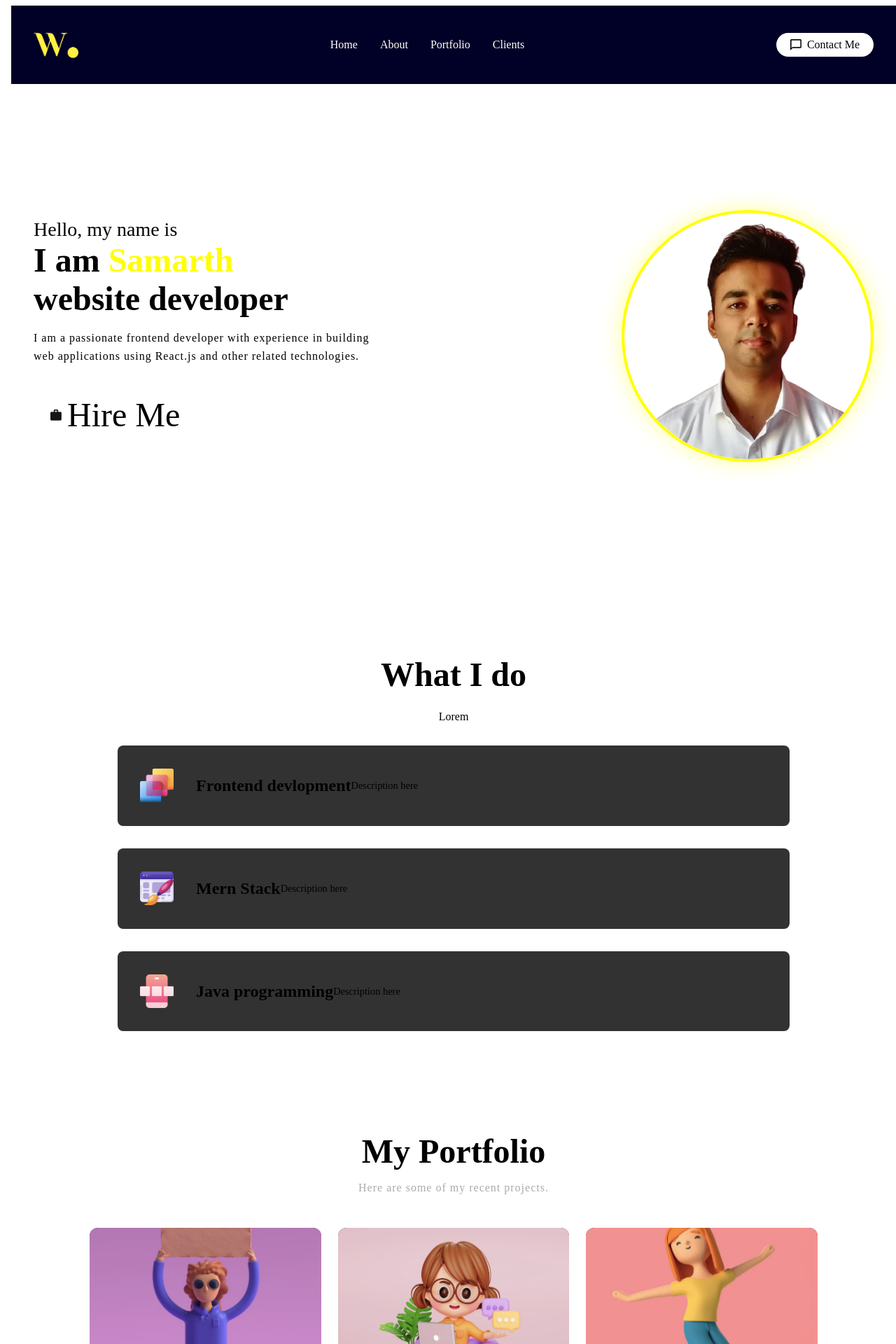
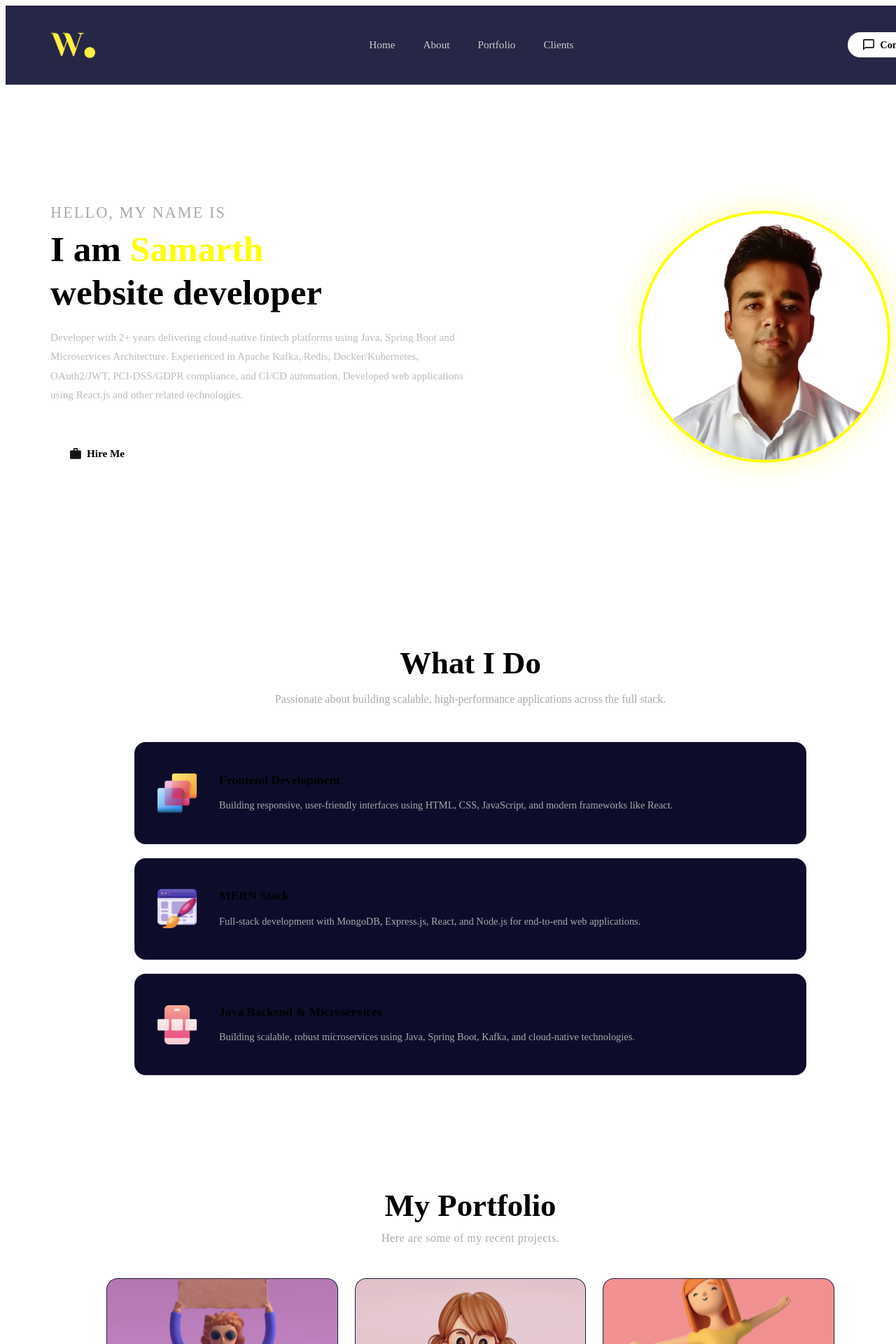
Before and after one commit to Samarth7909/portfolio, a React (Create React App) app: page / in a window 1280 px wide. Shown: the top 1920 px of the page at 70% size. Built offline with nearby package versions, Linux system fonts and the light colour scheme.

Commit message:
UI fixed

```diff
--- a/src/Components/Intro/Intro.js
+++ b/src/Components/Intro/Intro.js
@@ -12,11 +12,16 @@ const Intro = () => {
       <div className='introContent'>
         <span className='hello'>Hello, my name is</span>
         <span className='introText'>I am <span className='introName'>Samarth</span><br />website developer</span>
-      <p className='introPara'>I am a passionate frontend developer with experience in building<br /> web applications using React.js and other related technologies.</p>
-        <ScrollLink to='contact' spy={true} smooth={true} offset={-50} duration={500} className='btn'>
-          <img src={btnImg} alt="Hire" className='btnImg' />
-          Hire Me
-        </ScrollLink>
+      <p className='introPara'>Developer with 2+ years delivering cloud-native fintech platforms using Java, Spring Boot and Microservices Architecture. Experienced in Apache Kafka, Redis, Docker/Kubernetes, OAuth2/JWT, PCI-DSS/GDPR compliance, and CI/CD automation. Developed web applications using React.js and other related technologies.</p>
+        <div className='btnGroup'>
+          <ScrollLink to='contact' spy={true} smooth={true} offset={-50} duration={500} className='btn'>
+            <img src={btnImg} alt="Hire" className='btnImg' />
+            Hire Me
+          </ScrollLink>
+          <a href='/resume.pdf' download='Samarth_Resume.pdf' className='btn btnOutline'>
+            Resume
+          </a>
+        </div>
       </div>
       <img src={bg} alt="Profile" className='bg' />
     </section>
--- a/src/Components/Intro/intro.css
+++ b/src/Components/Intro/intro.css
@@ -3,12 +3,11 @@
   width: 100vw;
   max-width: 75rem;
   margin: 0 auto;
-  overflow: hidden;
-  position: relative;
   display: flex;
   align-items: center;
   justify-content: space-between;
-  padding: 0 2rem;
+  padding: 0 4rem;
+  gap: 2rem;
 }
 
 .bg {
@@ -17,29 +16,30 @@
   object-fit: cover;
   border-radius: 50%;
   border: 4px solid yellow;
-  box-shadow: 0 0 30px rgba(255, 255, 0, 0.4);
+  box-shadow: 0 0 40px rgba(255, 255, 0, 0.3);
   flex-shrink: 0;
 }
 
 .introContent {
-  height: 100%;
-  width: 100%;
-  padding: 0;
-  font-size: 3rem;
-  font-weight: 700;
   display: flex;
   flex-direction: column;
   justify-content: center;
+  gap: 0.5rem;
+  max-width: 38rem;
 }
 
 .hello {
-  font-size: 1.75rem;
-  font-weight: 100;
+  font-size: 1.4rem;
+  font-weight: 300;
+  color: #aaa;
+  letter-spacing: 2px;
+  text-transform: uppercase;
 }
 
 .introText {
-  font-size: 3rem;
+  font-size: 3.2rem;
   font-weight: 700;
+  line-height: 1.2;
 }
 
 .introName {
@@ -47,18 +47,22 @@
 }
 
 .introPara {
-  font-size: 1rem;
+  font-size: 0.95rem;
   font-weight: 300;
-  letter-spacing: 1px;
-  margin: 1rem 0;
-  max-width: 30rem;
-  line-height: 1.6;
+  color: #bbb;
+  line-height: 1.8;
+  margin-top: 0.75rem;
+}
+
+.btnGroup {
+  display: flex;
+  gap: 1rem;
+  flex-wrap: wrap;
+  margin-top: 1.5rem;
 }
 
 .btn {
-  background: white;
-  margin: 1rem 0;
-  padding: 0.75rem 1.5rem;
+  padding: 0.75rem 1.75rem;
   border: none;
   border-radius: 2rem;
   width: fit-content;
@@ -68,11 +72,27 @@
   cursor: pointer;
   color: black;
   text-decoration: none;
-  font-weight: 500;
+  font-weight: 600;
+  font-size: 0.95rem;
+  background: white;
+  transition: background 0.2s, transform 0.2s;
 }
 
 .btn:hover {
-  background: #eaeaea;
+  background: #f0f0f0;
+  transform: scale(1.04);
+}
+
+.btnOutline {
+  background: transparent;
+  border: 2px solid rgba(255, 255, 255, 0.6);
+  color: white;
+}
+
+.btnOutline:hover {
+  background: rgba(255, 255, 255, 0.08);
+  border-color: white;
+  transform: scale(1.04);
 }
 
 .btnImg {
@@ -81,50 +101,54 @@
   object-fit: cover;
 }
 
-@media screen and (max-width: 840px) {
+@media screen and (max-width: 900px) {
+  #intro {
+    padding: 0 2rem;
+  }
+
+  .introText {
+    font-size: 2.5rem;
+  }
+
+  .bg {
+    width: 17rem;
+    height: 17rem;
+  }
+}
+
+@media screen and (max-width: 600px) {
+  #intro {
+    flex-direction: column-reverse;
+    justify-content: center;
+    padding: 2rem 1.5rem;
+    height: auto;
+    min-height: calc(100vh - 5rem);
+    gap: 2rem;
+  }
+
   .introContent {
-    font-size: 2rem;
+    align-items: center;
+    text-align: center;
   }
 
   .introText {
     font-size: 2rem;
   }
 
-  .bg {
-    width: 16rem;
-    height: 16rem;
-  }
-}
-
-@media screen and (max-width: 480px) {
-  #intro {
-    flex-direction: column-reverse;
-    justify-content: center;
-    gap: 1.5rem;
-    padding: 1.5rem;
-  }
-
-  .introContent {
-    font-size: 1.5rem;
-    padding: 0;
-    align-items: center;
-    text-align: center;
-  }
-
-  .introText {
-    font-size: 1.75rem;
-  }
-
   .hello {
-    font-size: 1.25rem;
+    font-size: 1rem;
   }
 
   .bg {
-    width: 10rem;
-    height: 10rem;
+    width: 12rem;
+    height: 12rem;
   }
 
   .introPara {
-    font-size: 0.9rem;
+    font-size: 0.88rem;
+  }
+
+  .btnGroup {
+    justify-content: center;
   }
 }
--- a/src/Components/Navbar/navbar.css
+++ b/src/Components/Navbar/navbar.css
@@ -1,40 +1,65 @@
 .navbar {
   height: 5rem;
   width: 100vw;
-  max-width: 75rem;
-  margin: 0 auto;
-  padding: 1rem 2rem;
+  max-width: 100vw;
+  padding: 1rem 4rem;
   display: flex;
   align-items: center;
   justify-content: space-between;
   position: sticky;
   top: 0;
-  z-index: 3;
-  background: #010026;
+  z-index: 100;
+  background: rgba(1, 0, 38, 0.85);
+  backdrop-filter: blur(10px);
+  border-bottom: 1px solid rgba(255, 255, 255, 0.08);
 }
 
 .logo {
   object-fit: cover;
   height: 3rem;
   width: 4rem;
+  cursor: pointer;
 }
 
 .desktopMenu {
   display: flex;
   align-items: center;
+  gap: 0.5rem;
 }
 
 .desktopMenuListItem {
-  margin: 1rem;
-  color: white;
+  padding: 0.5rem 1rem;
+  color: #ccc;
   cursor: pointer;
   text-decoration: none;
+  font-size: 0.95rem;
+  transition: color 0.2s;
+  position: relative;
 }
 
-.desktopMenuListItem:hover,
+.desktopMenuListItem::after {
+  content: '';
+  position: absolute;
+  bottom: 0;
+  left: 50%;
+  transform: translateX(-50%);
+  width: 0;
+  height: 2px;
+  background: yellow;
+  transition: width 0.3s ease;
+}
+
+.desktopMenuListItem:hover {
+  color: white;
+}
+
+.desktopMenuListItem:hover::after,
+.active::after {
+  width: 60%;
+}
+
 .active {
-  padding-bottom: 0.5rem;
-  border-bottom: 3px solid yellow;
+  color: white;
 }
 
 .desktopMenuBtn {
@@ -45,16 +70,19 @@
   align-items: center;
   justify-content: center;
   gap: 0.5rem;
-  padding: 0.5rem 1.25rem;
+  padding: 0.6rem 1.4rem;
   border-radius: 2rem;
   cursor: pointer;
-  font-weight: 500;
+  font-weight: 600;
+  font-size: 0.9rem;
   white-space: nowrap;
   text-decoration: none;
+  transition: background 0.2s, transform 0.2s;
 }
 
 .desktopMenuBtn:hover {
-  background: #eaeaea;
+  background: #f0f0f0;
+  transform: scale(1.04);
 }
 
 .desktopMenuImg {
@@ -67,35 +95,45 @@
   display: none;
   height: 1.8rem;
   cursor: pointer;
+  filter: invert(1);
 }
 
 .navMenu {
   position: absolute;
   top: 5rem;
   right: 2rem;
-  background: #1a1a2e;
-  border-radius: 0.75rem;
+  background: #0d0d2b;
+  border: 1px solid rgba(255, 255, 255, 0.1);
+  border-radius: 1rem;
   padding: 1rem;
   display: flex;
   flex-direction: column;
-  gap: 0.75rem;
-  min-width: 10rem;
-  z-index: 10;
+  gap: 0.5rem;
+  min-width: 12rem;
+  z-index: 100;
+  box-shadow: 0 8px 32px rgba(0, 0, 0, 0.4);
 }
 
 .listItem {
-  color: white;
+  color: #ccc;
   text-decoration: none;
-  padding: 0.5rem 1rem;
+  padding: 0.6rem 1rem;
   border-radius: 0.5rem;
-  transition: background 0.2s;
+  font-size: 0.95rem;
+  transition: background 0.2s, color 0.2s;
+  cursor: pointer;
 }
 
 .listItem:hover {
-  background: rgba(255, 255, 255, 0.1);
+  background: rgba(255, 255, 0, 0.08);
+  color: white;
 }
 
-@media screen and (max-width: 720px) {
+@media screen and (max-width: 768px) {
+  .navbar {
+    padding: 1rem 2rem;
+  }
+
   .desktopMenu,
   .desktopMenuBtn {
     display: none;
--- a/src/Components/Skills/Skill.css
+++ b/src/Components/Skills/Skill.css
@@ -1,93 +1,110 @@
 #skills {
-  overflow: hidden;
   width: 100vw;
   max-width: 75rem;
+  margin: 0 auto;
+  padding: 5rem 4rem;
   display: flex;
   flex-direction: column;
   align-items: center;
-  justify-content: center;
   text-align: center;
-  margin: 0 auto;
-  padding: 3rem 2rem;
 }
 
 .skillTitle {
-  font-size: 3rem;
-  font-weight: 600;
-  padding-top: 3rem;
-  margin-bottom: 1.5rem;
+  font-size: 2.8rem;
+  font-weight: 700;
+  margin-bottom: 0.75rem;
+}
+
+.skillTitle span {
+  color: yellow;
 }
 
 .skillDesc {
+  font-size: 1rem;
   font-weight: 300;
-  font-size: 1rem;
-  max-width: 51rem;
-  padding: 0 2rem;
+  color: #aaa;
+  max-width: 40rem;
+  line-height: 1.7;
+  margin-bottom: 3rem;
 }
 
 .SkillBars {
-  margin: 1.5rem 0;
   width: 100%;
   max-width: 60rem;
   display: flex;
   flex-direction: column;
-  gap: 1rem;
+  gap: 1.25rem;
 }
 
 .SkillBar {
   display: flex;
   align-items: center;
-  margin: 0.5rem 0;
-  padding: 1.5rem 2rem;
-  border-radius: 0.5rem;
-  background: rgb(50, 50, 50);
+  padding: 1.75rem 2rem;
+  border-radius: 1rem;
+  background: #0d0d2b;
+  border: 1px solid rgba(255, 255, 255, 0.07);
   text-align: left;
+  transition: transform 0.2s ease, border-color 0.2s ease, box-shadow 0.2s ease;
+  cursor: default;
+}
+
+.SkillBar:hover {
+  transform: translateY(-3px);
+  border-color: rgba(255, 255, 0, 0.3);
+  box-shadow: 0 8px 24px rgba(0, 0, 0, 0.3);
 }
 
 .SkillBarImg {
   object-fit: cover;
-  height: 3rem;
-  width: 3rem;
+  height: 3.5rem;
+  width: 3.5rem;
   margin-right: 2rem;
   flex-shrink: 0;
 }
 
-.SkillBar p {
-  font-size: 0.9rem;
-  font-weight: 200;
+.SkillBarText h2 {
+  font-size: 1.1rem;
+  font-weight: 600;
+  margin-bottom: 0.4rem;
 }
 
-@media screen and (max-width: 720px) {
+.SkillBarText p {
+  font-size: 0.9rem;
+  font-weight: 300;
+  color: #aaa;
+  line-height: 1.6;
+}
+
+@media screen and (max-width: 768px) {
+  #skills {
+    padding: 4rem 2rem;
+  }
+
   .skillTitle {
     font-size: 2.25rem;
-  }
-
-  .SkillBar p {
-    font-size: 0.85rem;
   }
 }
 
 @media screen and (max-width: 480px) {
   .skillTitle {
     font-size: 1.75rem;
-    padding-top: 2rem;
   }
 
   .SkillBar {
-    padding: 1rem 1.25rem;
+    padding: 1.25rem 1.25rem;
   }
 
   .SkillBarImg {
-    height: 2.25rem;
-    width: 2.25rem;
+    height: 2.5rem;
+    width: 2.5rem;
     margin-right: 1rem;
   }
 
-  .SkillBar h2 {
+  .SkillBarText h2 {
     font-size: 1rem;
   }
 
-  .SkillBar p {
-    font-size: 0.8rem;
+  .SkillBarText p {
+    font-size: 0.82rem;
   }
 }
--- a/src/Components/Skills/Skills.js
+++ b/src/Components/Skills/Skills.js
@@ -7,29 +7,35 @@ import AppDesign from '../../assets/app-design.png'
 const Skills = () => {
   return (
     <section id='skills'>
-      <span className='skillTitle'>What I do</span>
-      <span className='skillDesc'>Lorem</span>
+      <span className='skillTitle'>What I Do</span>
+      <span className='skillDesc'>
+        Passionate about building scalable, high-performance applications across the full stack.
+      </span>
 
       <div className='SkillBars'>
-
         <div className='SkillBar'>
           <img src={UIDesign} alt='UI Design' className='SkillBarImg' />
-          <h2>Frontend devlopment</h2>
-          <p>Description here</p>
+          <div className='SkillBarText'>
+            <h2>Frontend Development</h2>
+            <p>Building responsive, user-friendly interfaces using HTML, CSS, JavaScript, and modern frameworks like React.</p>
+          </div>
         </div>
 
         <div className='SkillBar'>
           <img src={WebDesign} alt='Web Design' className='SkillBarImg' />
-          <h2>Mern Stack</h2>
-          <p>Description here</p>
+          <div className='SkillBarText'>
+            <h2>MERN Stack</h2>
+            <p>Full-stack development with MongoDB, Express.js, React, and Node.js for end-to-end web applications.</p>
+          </div>
         </div>
 
         <div className='SkillBar'>
           <img src={AppDesign} alt='App Design' className='SkillBarImg' />
-          <h2>Java programming</h2>
-          <p>Description here</p>
+          <div className='SkillBarText'>
+            <h2>Java Backend & Microservices</h2>
+            <p>Building scalable, robust microservices using Java, Spring Boot, Kafka, and cloud-native technologies.</p>
+          </div>
         </div>
-
       </div>
     </section>
   )
--- a/src/Components/Works/Works.css
+++ b/src/Components/Works/Works.css
@@ -2,7 +2,7 @@
   width: 100vw;
   max-width: 75rem;
   margin: 0 auto;
-  padding: 4rem 2rem;
+  padding: 5rem 4rem;
   display: flex;
   flex-direction: column;
   align-items: center;
@@ -10,9 +10,9 @@
 }
 
 .worksTitle {
-  font-size: 3rem;
-  font-weight: 600;
-  margin-bottom: 1rem;
+  font-size: 2.8rem;
+  font-weight: 700;
+  margin-bottom: 0.75rem;
 }
 
 .worksDesc {
@@ -20,7 +20,7 @@
   font-weight: 300;
   color: #aaa;
   margin-bottom: 3rem;
-  letter-spacing: 1px;
+  letter-spacing: 0.5px;
 }
 
 .worksGrid {
@@ -33,11 +33,18 @@
 
 .worksCard {
   position: relative;
-  border-radius: 0.75rem;
+  border-radius: 1rem;
   overflow: hidden;
   cursor: pointer;
   aspect-ratio: 4/3;
-  background: #1a1a2e;
+  background: #0d0d2b;
+  border: 1px solid rgba(255, 255, 255, 0.07);
+  transition: transform 0.3s ease, box-shadow 0.3s ease;
+}
+
+.worksCard:hover {
+  transform: translateY(-5px);
+  box-shadow: 0 12px 32px rgba(0, 0, 0, 0.4);
 }
 
 .worksImg {
@@ -56,15 +63,15 @@
 .worksOverlay {
   position: absolute;
   inset: 0;
-  background: rgba(0, 0, 0, 0.7);
+  background: linear-gradient(to top, rgba(0, 0, 0, 0.85) 0%, rgba(0, 0, 0, 0.3) 100%);
   display: flex;
   flex-direction: column;
   align-items: center;
-  justify-content: center;
-  gap: 0.5rem;
+  justify-content: flex-end;
+  gap: 0.4rem;
   opacity: 0;
   transition: opacity 0.3s ease;
-  padding: 1rem;
+  padding: 1.5rem;
 }
 
 .worksCard:hover .worksOverlay,
@@ -73,18 +80,22 @@
 }
 
 .worksOverlay h3 {
-  font-size: 1.1rem;
+  font-size: 1.05rem;
   font-weight: 600;
   color: yellow;
 }
 
 .worksOverlay p {
-  font-size: 0.85rem;
+  font-size: 0.82rem;
   font-weight: 300;
   color: #ddd;
 }
 
-@media screen and (max-width: 840px) {
+@media screen and (max-width: 900px) {
+  #works {
+    padding: 4rem 2rem;
+  }
+
   .worksGrid {
     grid-template-columns: repeat(2, 1fr);
   }
@@ -105,6 +116,5 @@
 
   .worksOverlay {
     opacity: 1;
-    background: rgba(0, 0, 0, 0.5);
   }
 }
--- a/src/index.css
+++ b/src/index.css
@@ -4,10 +4,12 @@
   box-sizing: border-box;
 }
 
+html {
+  scroll-behavior: smooth;
+}
+
 body {
-  font-family: -apple-system, BlinkMacSystemFont, 'Segoe UI', 'Roboto', 'Oxygen',
-    'Ubuntu', 'Cantarell', 'Fira Sans', 'Droid Sans', 'Helvetica Neue',
-    sans-serif;
+  font-family: 'Segoe UI', 'Roboto', 'Oxygen', 'Ubuntu', sans-serif;
   -webkit-font-smoothing: antialiased;
   -moz-osx-font-smoothing: grayscale;
   background: #010026;
```
Also changed, not shown: src/Components/Contact/Contact.css (+34 -26 lines), src/Components/Contact/Contact.js (+4 -5 lines), src/Components/Footer/Footer.css (+22 -13 lines), src/Components/Footer/Footer.js (+5 -5 lines), 1 other file (tests, documents, lock files or other folders).
